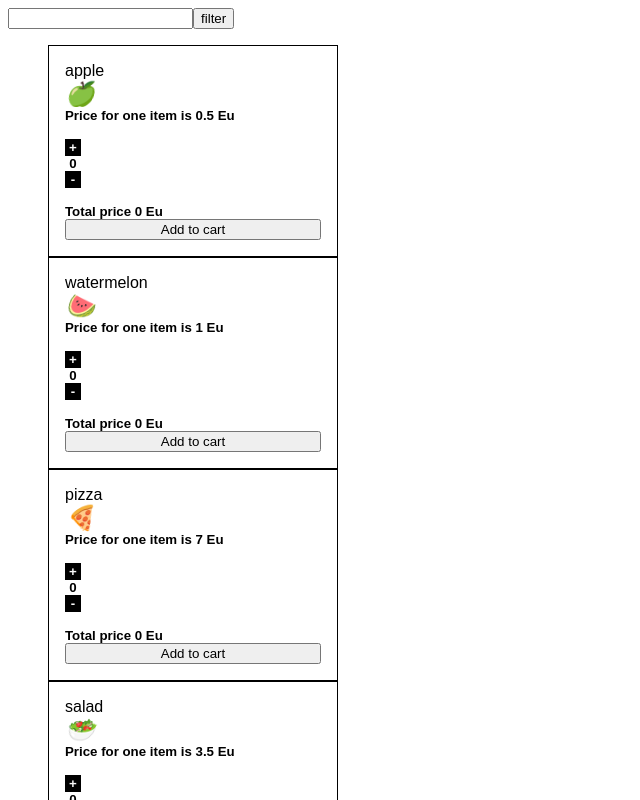
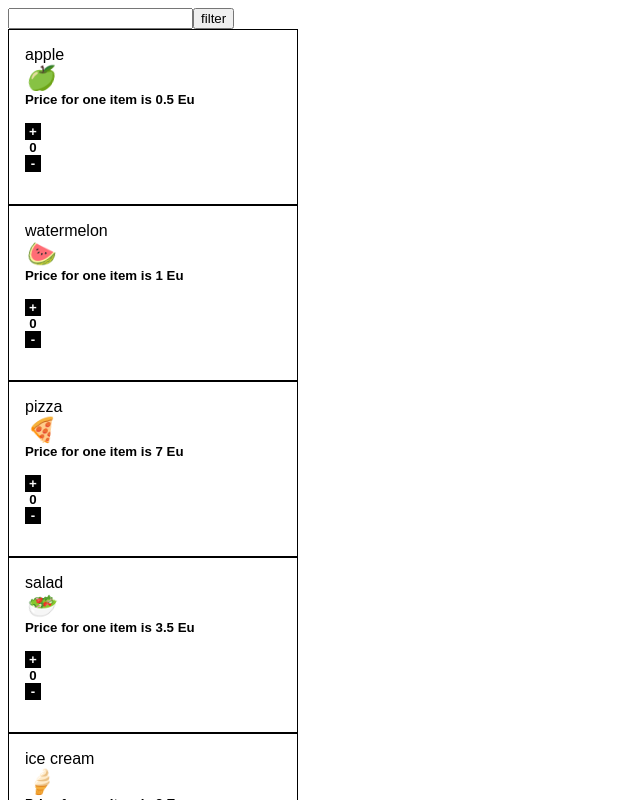
Before and after one commit to ZakariaHn/online-shop-react, a React (Create React App) app: page / in a window 1280 px wide. Shown: the top 800 px of the page, without its empty margins (0-640 px from the left). Built offline with nearby package versions, Linux system fonts and the light colour scheme.

Commit message:
refactoring

```diff
--- a/src/App.js
+++ b/src/App.js
@@ -48,12 +48,10 @@ export default class App extends Component {
           />
           <input type="submit" value="filter" />
         </form>
-        <ProductList
-          data={
-            this.state.userInput ? this.state.filteredData : this.state.data
-          }
-        />
+        <ProductList data={this.state.data} />
       </React.Fragment>
     );
   }
 }
+
+// this.state.userInput ? this.state.filteredData :
--- a/src/components/ProductItem.js
+++ b/src/components/ProductItem.js
@@ -2,73 +2,38 @@ import React from "react";
 // import ProductList from "./ProductList";
 
 export default class ProductItem extends React.Component {
-  constructor(props) {
-    super(props);
-    this.state = {
-      ammount: 0,
-      sameSortPrice: 0,
-      total: [],
-      finalPrice: [],
-      data: this.props.info,
-    };
-  }
-
-  increment = () => {
-    const { ammount, total } = this.state,
-      { price } = this.state.data;
-
-    this.setState({
-      ammount: ammount + 1,
-      sameSortPrice: ammount * price + price,
-    });
-
-    total.push(price);
-  };
-
-  decrement = () => {
-    const { ammount, sameSortPrice } = this.state,
-      { price } = this.state.data;
-
-    this.setState({
-      ammount: ammount - 1,
-      sameSortPrice: sameSortPrice - price,
-    });
-  };
-
-  addToCorp = () => {
-    const { total, finalPrice } = this.state;
-    let sum = total.reduce((cur, acc) => cur + acc);
-
-    this.setState({
-      ammount: 0,
-      sameSortPrice: 0,
-    });
-
-    finalPrice.push(sum);
-    console.log(finalPrice);
-  };
-
   render() {
-    const { id, price, productName, icon, inventory } = this.state.data,
-      { ammount, sameSortPrice } = this.state;
-
+    const {
+      id,
+      price,
+      ammount,
+      inventory,
+      icon,
+      productName,
+    } = this.props.item;
     return (
       <li key={id}>
         {productName} <i>{icon}</i>
         <h5>Price for one item is {price} Eu</h5>
         <div className="buttons">
-          <button disabled={inventory === 0} onClick={this.increment}>
+          <button
+            disabled={inventory === 0}
+            onClick={() => this.props.onIncrement(this.props.item)}
+          >
             +
           </button>
           <h5> {ammount}</h5>
-          <button disabled={ammount === 0} onClick={this.decrement}>
+          <button
+            disabled={ammount === 0}
+            onClick={() => this.props.onDecrement(this.props.item)}
+          >
             -
           </button>
         </div>
-        <h5>{`Total price ${sameSortPrice} Eu`}</h5>
+        {/* <h5>{`Total price ${sameSortPrice} Eu`}</h5>
         <button onClick={this.addToCorp}>
           {inventory > 0 ? "Add to cart" : "Sold out"}
-        </button>
+        </button> */}
       </li>
     );
   }
--- a/src/components/ProductList.js
+++ b/src/components/ProductList.js
@@ -7,17 +7,54 @@ export default class ProductList extends React.Component {
     this.state = {
       items: props.data,
     };
+  }
 
-    this.mappedItems = this.state.items.map((item, i) => {
-      return <ProductItem info={item} key={i} />;
+  // addToCorp = () => {
+  //   const { total, finalPrice } = this.state;
+  //   let sum = total.reduce((cur, acc) => cur + acc);
+
+  //   this.setState({
+  //     ammount: 0,
+  //     sameSortPrice: 0,
+  //   });
+
+  //   finalPrice.push(sum);
+  //   console.log(finalPrice);
+  // };
+
+  increment = (counter) => {
+    const counters = [...this.state.items];
+    const index = counters.indexOf(counter);
+    counters[index] = { ...counter };
+    counters[index].ammount++;
+    this.setState({
+      items: counters,
     });
-  }
+  };
+
+  decrement = (counter) => {
+    const counters = [...this.state.items];
+    const index = counters.indexOf(counter);
+    counters[index] = { ...counter };
+    counters[index].ammount--;
+    this.setState({
+      items: counters,
+    });
+  };
+
   render() {
     return (
       <React.Fragment>
-        <div>
-          <ul>{this.mappedItems}</ul>
-        </div>
+        {this.state.items.map((item) => {
+          return (
+            <ProductItem
+              item={item}
+              key={item.id}
+              onIncrement={this.increment}
+              onDecrement={this.decrement}
+            />
+          );
+        })}
       </React.Fragment>
     );
   }
```
